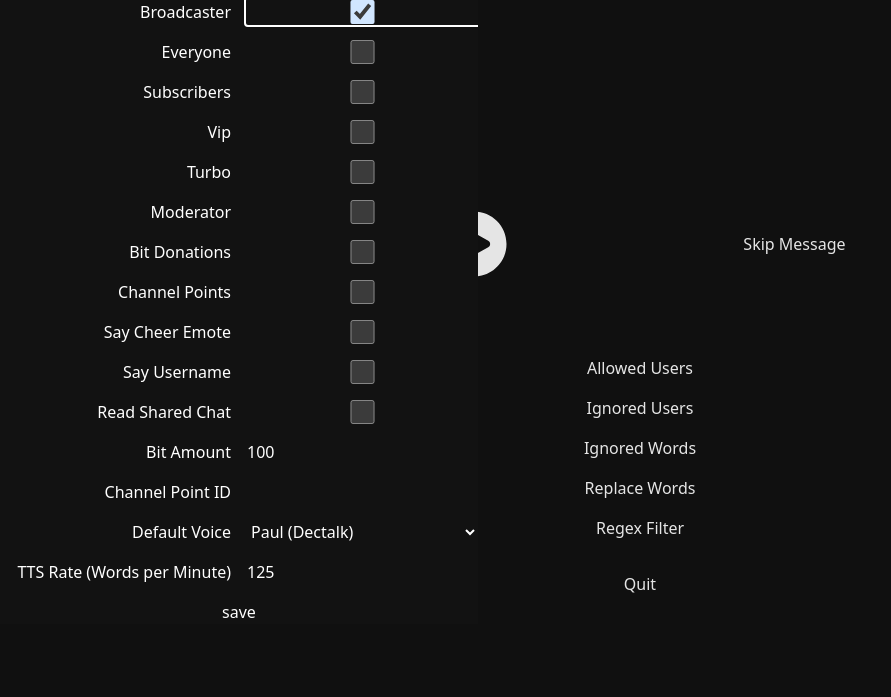
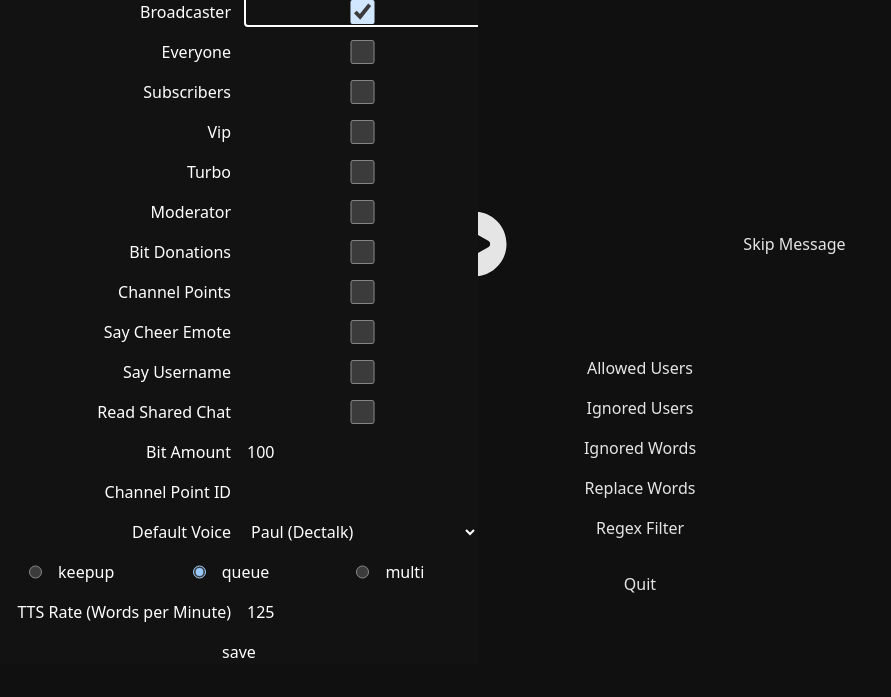
Before and after one commit to techgnome92/Twitch-TTS, a FastAPI app: page / in a window 1280 px wide, after a click that opens the changed part. Shown: the top 697 px of the page, without its empty margins (0-891 px from the left). Run offline with FastAPI, Linux system fonts and the light colour scheme; lists and menus that the app fills with data are empty; parts of the project's set-up code (start-up, migrations or seed data) failed here and were passed over; some libraries are stand-ins or nearby versions.

Commit message:
Add mode to settings

```diff
--- a/settings/settings.json
+++ b/settings/settings.json
@@ -13,5 +13,6 @@
     "SAY_USERNAME": false,
     "READ_SHARED_CHAT": false,
     "TTS_VOICE": "dectalk|paul",
-    "TTS_RATE": 125
+    "TTS_RATE": 125,
+    "MODE": "queue"
 }
--- a/templates/settings.html
+++ b/templates/settings.html
@@ -53,8 +53,8 @@
                         if settings["SAY_USERNAME"] %} checked {% endif %} />
 
                     <label class="text-right" for="toggle_read_shared_chat">Read Shared Chat</label>
-                    <input type="checkbox" id="toggle_read_shared_chat" name="READ_SHARED_CHAT" class="toggle toggle-primary" {%
-                        if settings["READ_SHARED_CHAT"] %} checked {% endif %} />
+                    <input type="checkbox" id="toggle_read_shared_chat" name="READ_SHARED_CHAT"
+                        class="toggle toggle-primary" {% if settings["READ_SHARED_CHAT"] %} checked {% endif %} />
 
                     <label class="text-right" for="bit_amount">Bit Amount</label>
                     <input type="number" id="bit_amount" name="BIT_DONATION_AMOUNT" class="input validator" min="1"
@@ -67,14 +67,24 @@
                     <label class="text-right" for="voices">Default Voice</label>
                     <select class="select capitalize" name="TTS_VOICE">
                         {% for voice in voices.keys() %}
-                            {% set v = voice.split("|") %}
-                            <option {% if settings["TTS_VOICE"]==voice %} selected {% endif %} label="{{v[1]}} ({{v[0]}})" value="{{voice}}"></option>
+                        {% set v = voice.split("|") %}
+                        <option {% if settings["TTS_VOICE"]==voice %} selected {% endif %} label="{{v[1]}} ({{v[0]}})"
+                            value="{{voice}}"></option>
                         {% endfor %}
                     </select>
 
+                    <div class="flex justify-around col-span-2">
+                        {% for option in ["keepup", "queue", "multi"] %}
+                        <div class="flex w-full justify-center">
+                            <input  type="radio" id="{{option}}" name="MODE" value="{{option}}"
+                            {% if settings["MODE"]==option %} checked {% endif %}>
+                            <label class="px-4" for="{{option}}">{{option}}</label>
+                        </div>
+                        {% endfor %}
+                    </div>
                     <label class="text-right" for="tts_rate">TTS Rate (Words per Minute)</label>
-                    <input type="number" id="tts_rate" name="TTS_RATE" class="input validator" min="1"
-                        pattern="[0-9]" value='{{settings["TTS_RATE"]}}' />
+                    <input type="number" id="tts_rate" name="TTS_RATE" class="input validator" min="1" pattern="[0-9]"
+                        value='{{settings["TTS_RATE"]}}' />
 
                     <input id="submit-validation" class="btn btn-primary col-span-2" type="submit" value="save" />
                 </div>
--- a/utils.py
+++ b/utils.py
@@ -18,6 +18,7 @@ class Settings(BaseModel):
     READ_SHARED_CHAT: bool = False
     TTS_VOICE: str = "microsoft|sam"
     TTS_RATE: int = 120
+    MODE: str = "queue"
 
 
 def load_json(fp: str):
```
